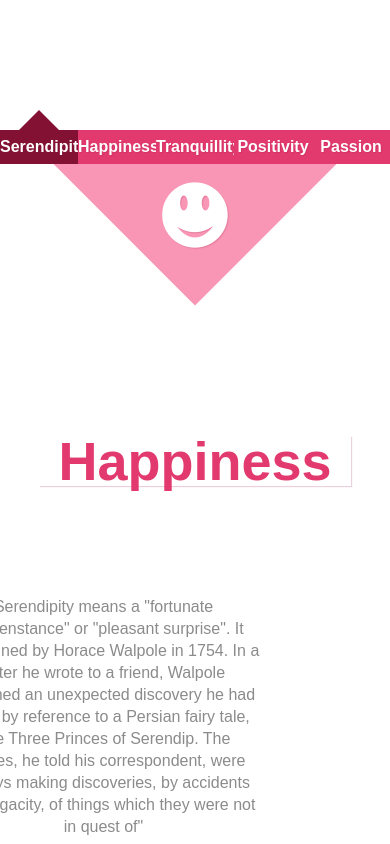
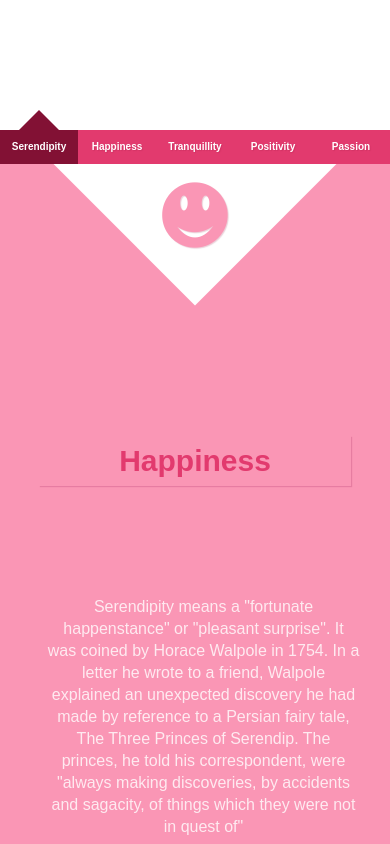
Before and after one commit to HelloJasonZhang/css3_lesson01, a plain HTML site: page index.html in a window 390 px wide. Shown: the part 680-1524 px from the top of the page. Drawn offline with Linux system fonts and the light colour scheme.

Commit message:
complete this lesson

```diff
--- a/index.html
+++ b/index.html
@@ -34,9 +34,9 @@
                     <h2>Serendipity</h2>
                     <p>Serendipity means a "fortunate happenstance" or "pleasant surprise". It was coined by Horace Walpole in 1754. In a letter he wrote to a friend, Walpole explained an unexpected discovery he had made by reference to a Persian fairy tale, The Three Princes of Serendip. The princes, he told his correspondent, were "always making discoveries, by accidents and sagacity, of things which they were not in quest of"</p>
                 </section>
-                <section class="st-panel" id="st-panel-2">
+                <section class="st-panel st-color" id="st-panel-2">
                     <!-- 通过ifont使H字符变成图标-->
-                    <div class="st-desc st-color" data-icon="2"></div>
+                    <div class="st-desc" data-icon="2"></div>
                     <h2>Happiness</h2>
                     <p>Serendipity means a "fortunate happenstance" or "pleasant surprise". It was coined by Horace Walpole in 1754. In a letter he wrote to a friend, Walpole explained an unexpected discovery he had made by reference to a Persian fairy tale, The Three Princes of Serendip. The princes, he told his correspondent, were "always making discoveries, by accidents and sagacity, of things which they were not in quest of"</p>
                 </section>
@@ -46,9 +46,9 @@
                     <h2>Tranquillity</h2>
                     <p>Serendipity means a "fortunate happenstance" or "pleasant surprise". It was coined by Horace Walpole in 1754. In a letter he wrote to a friend, Walpole explained an unexpected discovery he had made by reference to a Persian fairy tale, The Three Princes of Serendip. The princes, he told his correspondent, were "always making discoveries, by accidents and sagacity, of things which they were not in quest of"</p>
                 </section>
-                <section class="st-panel" id="st-panel-4">
+                <section class="st-panel st-color" id="st-panel-4">
                     <!-- 通过ifont使H字符变成图标-->
-                    <div class="st-desc st-color" data-icon="x"></div>
+                    <div class="st-desc" data-icon="x"></div>
                     <h2>Serendipity</h2>
                     <p>Serendipity means a "fortunate happenstance" or "pleasant surprise". It was coined by Horace Walpole in 1754. In a letter he wrote to a friend, Walpole explained an unexpected discovery he had made by reference to a Persian fairy tale, The Three Princes of Serendip. The princes, he told his correspondent, were "always making discoveries, by accidents and sagacity, of things which they were not in quest of"</p>
                 </section>
--- a/my.css
+++ b/my.css
@@ -334,7 +334,7 @@ hidden：背面是不可见的;
 
 .st-panel p {
 	position: absolute;
-	width: 80%;
+	width: 60%;
 	left: 25%;
 	top: 50%;
 	font-size: 16px;
@@ -422,3 +422,35 @@ hidden：背面是不可见的;
 		opacity: 1;
 	}
 }
+
+.st-color {
+	background: #fa96b5;
+}
+
+.st-color .st-desc {
+	background: #fff;
+}
+
+.st-color [data-icon]:after {
+	color: #fa96b5;
+	text-shadow: 1px 1px 1px 1px rgba(0,0,0,0.1);
+}
+
+.st-color p {
+	color: rgba(255,255,255,0.8);
+}
+
+@media screen and (max-width: 520px) {
+	.st-panel h2 {
+		font-size: 30px;
+	}
+
+	.st-panel p {
+		width: 80%;
+		margin-left: -50px;
+	}
+
+	.st-container > a {
+	    font-size: 10px;
+	}
+}
```
